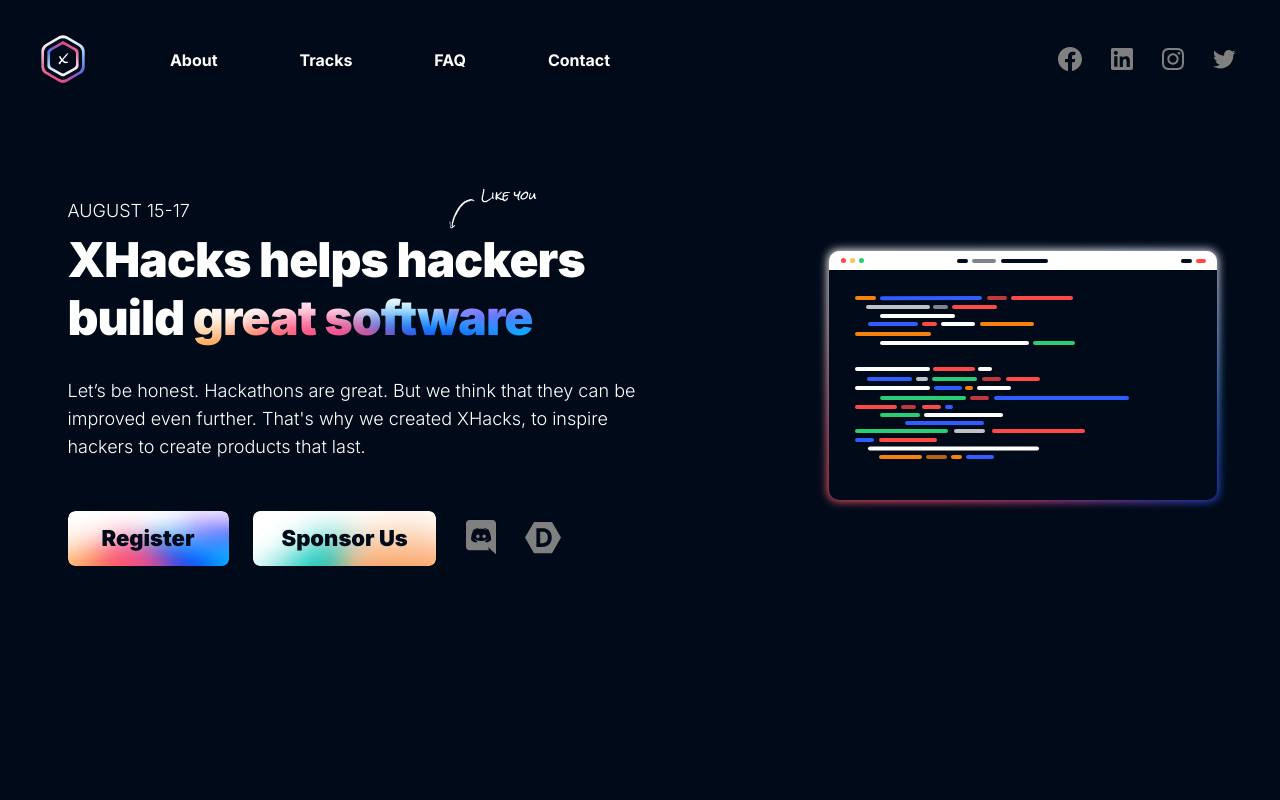
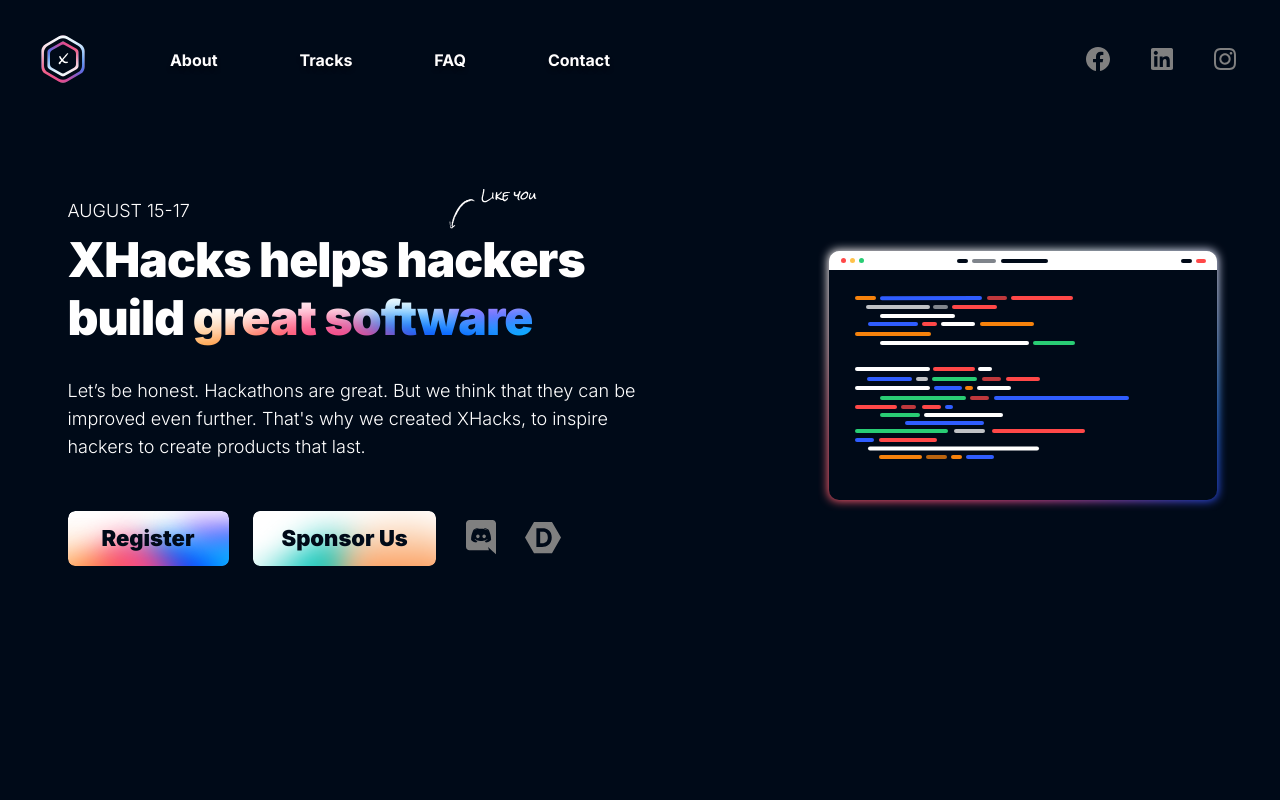
Before and after one commit to xhacks-org/website, a React (Create React App) app: page / in a window 1280 px wide. Shown: the top 800 px of the page. Built offline with nearby package versions, Linux system fonts and the light colour scheme; a web font is replaced by a local one.

Commit message:
fixed minor updates

```diff
--- a/src/App/App.js
+++ b/src/App/App.js
@@ -1,10 +1,42 @@
-import LandingPage from '../pages/LandingPage/LandingPage';
+import React, { useRef } from 'react';
+import './landingpage.css';
+import loading from './assets/loading.svg';
+import NavBar from '../components/NavBar/NavBar';
+import TrackSection from '../containers/TrackSection/TrackSection';
+import Main from '../containers/Main/Main';
+import Mission from '../containers/Mission/Mission';
+import FAQSection from '../containers/FAQSection/FAQSection';
+import Footer from '../components/Footer/Footer';
 import './app.css';
 
 const App = () => {
+  const loadingRef = useRef(null);
+  const contentRef = useRef(null);
+  const trackRef = useRef(null);
+  const missionRef = useRef(null);
+  const faqRef = useRef(null);
+  const scrollToDiv = (ref) => window.scrollTo({top: ref.current.offsetTop-40, left: 0, behavior: 'smooth'});
+
+  window.onload = () => {
+    setTimeout(() => {
+      loadingRef.current.style.display = 'none';
+      contentRef.current.style.display = 'block';
+    }, 1000);
+  }
+
   return (
     <div className="App">
-      <LandingPage/>
+      <div className='loading' ref={loadingRef}>
+        <img src={loading} alt='loading' className='loadingSpinner' />
+      </div>
+      <div className='app-container' ref={contentRef}>
+            <NavBar aboutClicked={() => scrollToDiv(missionRef)} faqClicked={() => scrollToDiv(faqRef)} tracksClicked={() => scrollToDiv(trackRef)} />
+            <Main />
+            <Mission reference={missionRef} />
+            <TrackSection reference={trackRef} />
+            <FAQSection reference={faqRef} />
+            <Footer />
+        </div>
     </div>
   );
 }
--- a/src/App/app.css
+++ b/src/App/app.css
@@ -35,6 +35,21 @@
   color: #61dafb;
 }
 
+.loading {
+  width: 100%;
+  height: 100vh;
+  background-color: #000A18;
+  z-index: 10;
+  display: flex;
+  align-items: center;
+  justify-content: center;
+}
+
+.loadingSpinner {
+  height: 80px;
+  width: 80px;
+}
+
 .primary-gradient {
   background-image: url('./assets/primaryGradient.jpg');
   background-size: cover;
--- a/src/pages/LandingPage/landingpage.css
+++ b/src/App/landingpage.css
@@ -39,6 +39,7 @@
   align-items: center;
   min-width: 500px;
   background: #000A18;
+  display: none;
 }
 
 .navbar__section {
--- a/src/components/NavBar/NavBar.css
+++ b/src/components/NavBar/NavBar.css
@@ -73,7 +73,7 @@
     justify-content: space-between;
     align-items: center;
     margin-right: 44px;
-    width: 178px;
+    width: 150px;
 }
 
 @media only screen and (max-width: 900px) {
--- a/src/components/NavBar/NavBar.js
+++ b/src/components/NavBar/NavBar.js
@@ -4,7 +4,6 @@
 import facebook from './assets/facebookWhite.svg';
 import linkedin from './assets/linkedinWhite.svg';
 import instagram from './assets/instagramWhite.svg';
-import twitter from './assets/twitterWhite.svg';
 
 const NavBar = ({ aboutClicked, tracksClicked, faqClicked }) => {
     return (
@@ -21,14 +20,11 @@
                 <a href='https://www.facebook.com/XHacks-100813098874902'><img src={facebook} alt='Footer Logo' className='facebook' draggable='false'/></a>
             </div>
             <div className='icon'>
-                <a href='https://linkedin.com'><img src={linkedin} alt='Footer Logo' className='linkedin' draggable='false'/></a>
+                <a href='https://www.linkedin.com/company/73262812/admin/'><img src={linkedin} alt='Footer Logo' className='linkedin' draggable='false'/></a>
             </div>
             <div className='icon'>
-                <a href='https://www.instagram.com/xhackslive/?hl=en'><img src={instagram} alt='Footer Logo' className='ig' draggable='false'/></a>
+                <a href='https://www.instagram.com/xhackslive/'><img src={instagram} alt='Footer Logo' className='ig' draggable='false'/></a>
             </div >
-            <div className='icon'>
-                <a href='https://twitter.com/xhackslive'><img src={twitter} alt='Footer Logo' className='twitter' draggable='false'/></a>
-            </div>
             </div>
         </div>
     )
--- a/src/containers/FAQSection/FAQSection.js
+++ b/src/containers/FAQSection/FAQSection.js
@@ -22,7 +22,7 @@
                     <FAQAccordion gradient={true} question='What about COVID-19 and all?' answer='XHacks will be entirely virtual, so the only reason you’ll need to leave your bedroom is to go to the washroom or get a snack!' />
                     <FAQAccordion question='I don’t know any code though...' answer='No problem! We’ve got an Idea Track specifically for non-technical hackers where you only have to pitch your idea and submit a design. We’ll also have workshops for you to learn as well.' />
                     <FAQAccordion gradient={true} question='How about the schedule?' answer='Our schedule will be posted in the coming weeks, so just make sure to keep an eye out on the emails we send to get notified!' />
-                    <FAQAccordion question='I have more questions!' answer='And we’ve got answers (probably). Just shoot us an email at support@xhacks.ca and we’ll get back to you as soon as we can!' />
+                    <FAQAccordion question='I have more questions!' answer='And we’ve got answers (probably). Just shoot us an email at team@xhacks.ca and we’ll get back to you as soon as we can!' />
                 </div>
             </div>
         </div>
--- a/src/containers/Main/Main.js
+++ b/src/containers/Main/Main.js
@@ -25,10 +25,10 @@
                         <button className="action__register" onClick={() => { window.open('https://xhacks.typeform.com/to/YgyvCH8L') }}>Register</button>
                         <button className="action__sponsor" onClick={() => { window.open('https://xhacks.live/sponsorshipPKG.pdf') }}>Sponsor Us</button>
                         <div className="action__dev">
-                            <a href='https://devpost.com'><img className="devPostSmall" src={devPost} alt='devpost' draggable='false'/></a>
+                            <a href='https://discord.gg/zwcxauwW'><img className="devPostSmall" src={devPost} alt='devpost' draggable='false'/></a>
                         </div>
                         <div className="action__disc">
-                            <a href='https://discord.com'><img className="discordSmall" src={discord} alt='discord' draggable='false'/></a>
+                            <a href='https://xhacks.devpost.com'><img className="discordSmall" src={discord} alt='discord' draggable='false'/></a>
                         </div>
                     </div>
                 </div>
--- a/src/pages/LandingPage/LandingPage.js
+++ /dev/null
@@ -1,30 +0,0 @@
-import React, { useRef } from 'react';
-import './landingpage.css';
-import NavBar from '../../components/NavBar/NavBar';
-import TrackSection from '../../containers/TrackSection/TrackSection';
-import Main from '../../containers/Main/Main';
-import Mission from '../../containers/Mission/Mission';
-import FAQSection from '../../containers/FAQSection/FAQSection';
-import Footer from '../../components/Footer/Footer';
-
-
-const LandingPage = () => {
-    const trackRef = useRef(null);
-    const missionRef = useRef(null);
-    const faqRef = useRef(null);
-    const scrollToDiv = (ref) => window.scrollTo({top: ref.current.offsetTop-40, left: 0, behavior: 'smooth'});
-
-    return (
-        <div className='app-container'>
-            <NavBar aboutClicked={() => scrollToDiv(missionRef)} faqClicked={() => scrollToDiv(faqRef)} tracksClicked={() => scrollToDiv(trackRef)} />
-            <Main />
-            <Mission reference={missionRef} />
-            <TrackSection reference={trackRef} />
-            <FAQSection reference={faqRef} />
-            <Footer />
-        </div>
-    );
-}
-
-
-export default LandingPage;
```
Also changed, not shown: src/App/assets/loading.svg (added).
